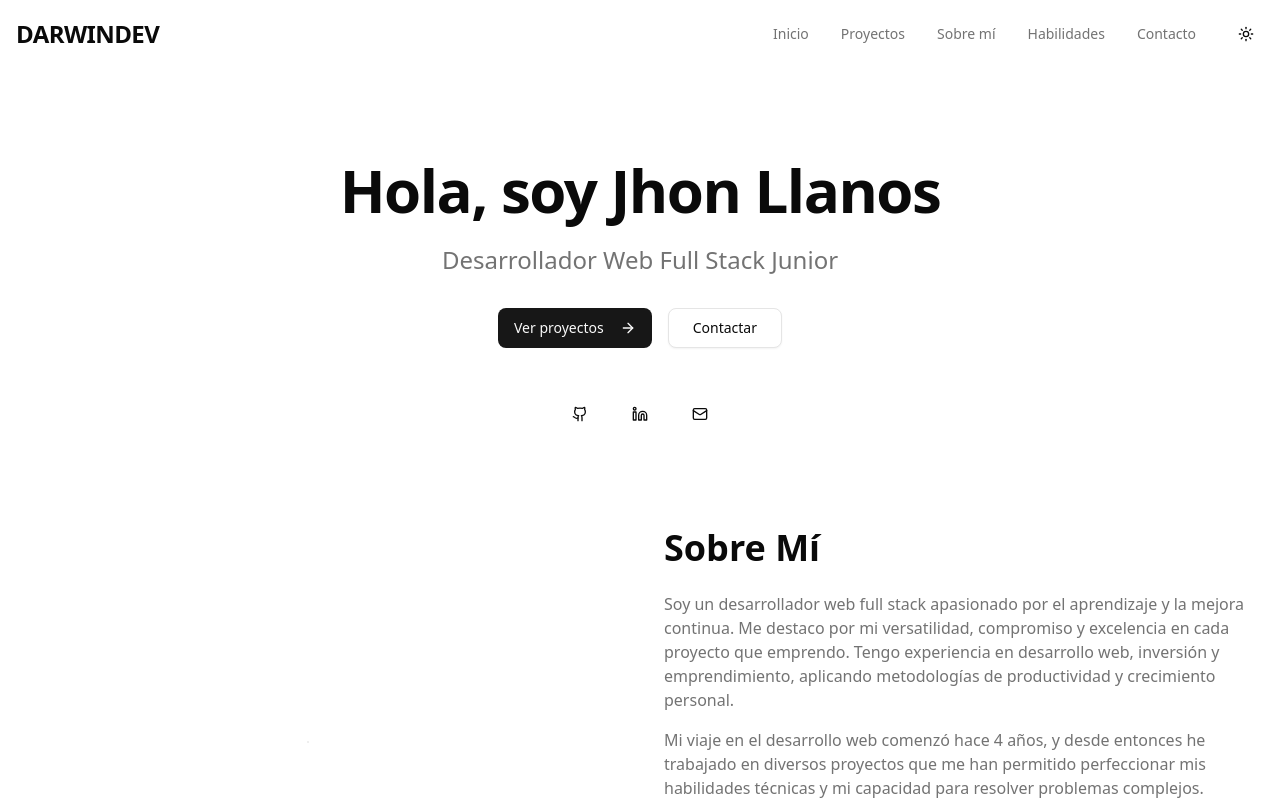
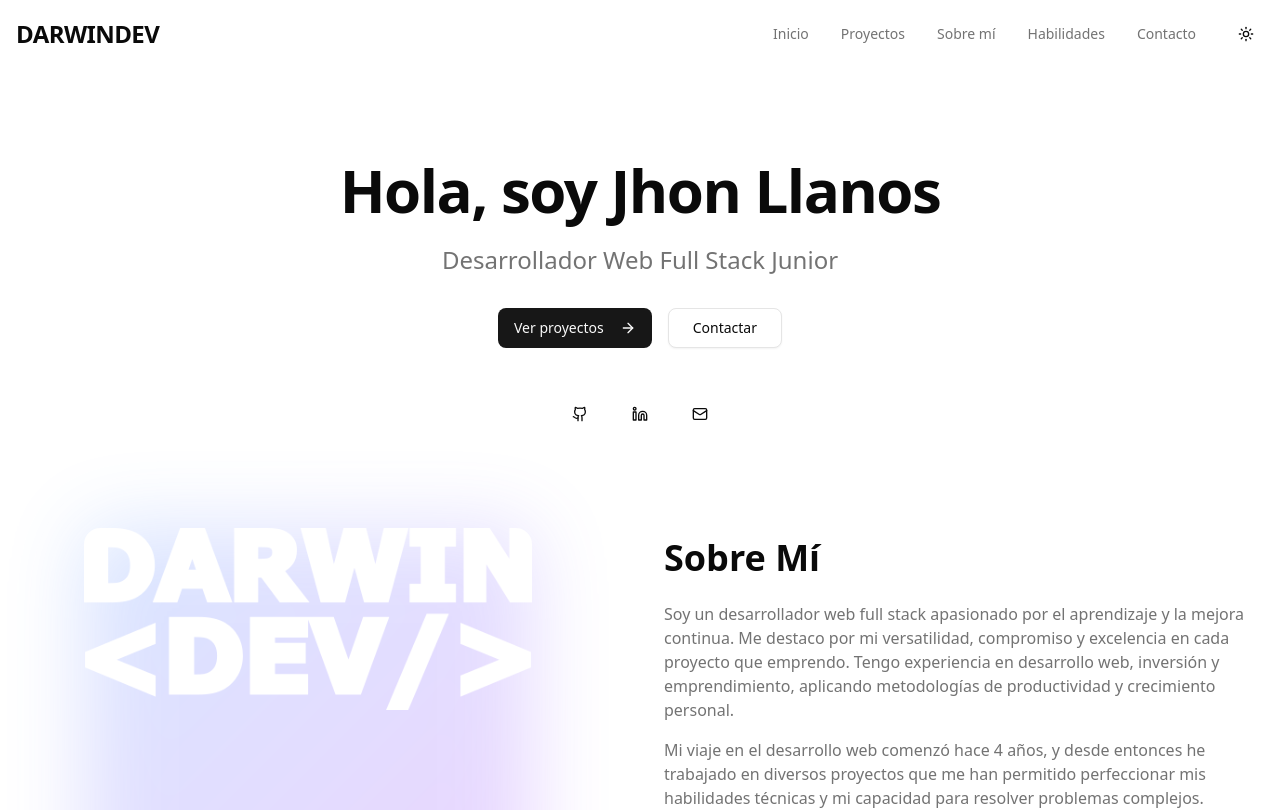
Before and after one commit to darwinllanos/jhonllanos, a Next.js app: page / in a window 1280 px wide. Shown: the top 810 px of the page. Built offline with nearby package versions, Linux system fonts and the light colour scheme.

Commit message:
Cambios respecto a la imagen

```diff
--- a/src/app/components/about.tsx
+++ b/src/app/components/about.tsx
@@ -1,4 +1,4 @@
-import Image from "next/image"
+import Image from "next/image"//Revisar el tema de la importacion con la imagen y ademas centrar verticalmente
 import { Button } from "@/components/ui/button"
 import { Download } from "lucide-react"
 import Link from "next/link"
@@ -10,8 +10,9 @@ export function About() {
         <div className="grid md:grid-cols-2 gap-12 items-center justify-items-center">
           <div className="relative aspect-square max-w-md mx-auto">
             <div className="absolute inset-0 rounded-2xl bg-gradient-to-br from-blue-500 to-purple-600 blur-2xl opacity-20"></div>
-            <div className="relative h-full w-full overflow-hidden rounded-2xl border">
-              <Image src="/image/perfil.jpg" alt="Jhon Darwin Llanos Narvaez" fill className="object-cover" />
+            <div className="relative w-full overflow-hidden rounded-2xl">
+              {/* <Image src="/image/DarwinDev_White.png" alt="Jhon Darwin Llanos Narvaez" fill className="object-cover" /> */}
+              <img src="/image/darwinDev_white.png" alt="Jhon Darwin Llanos Narvaez" fill className="object-cover" />
             </div>
           </div>
 
```
Also changed, not shown: public/image/DarwinDev_Black.png (added), public/image/DarwinDev_White.png (added).
